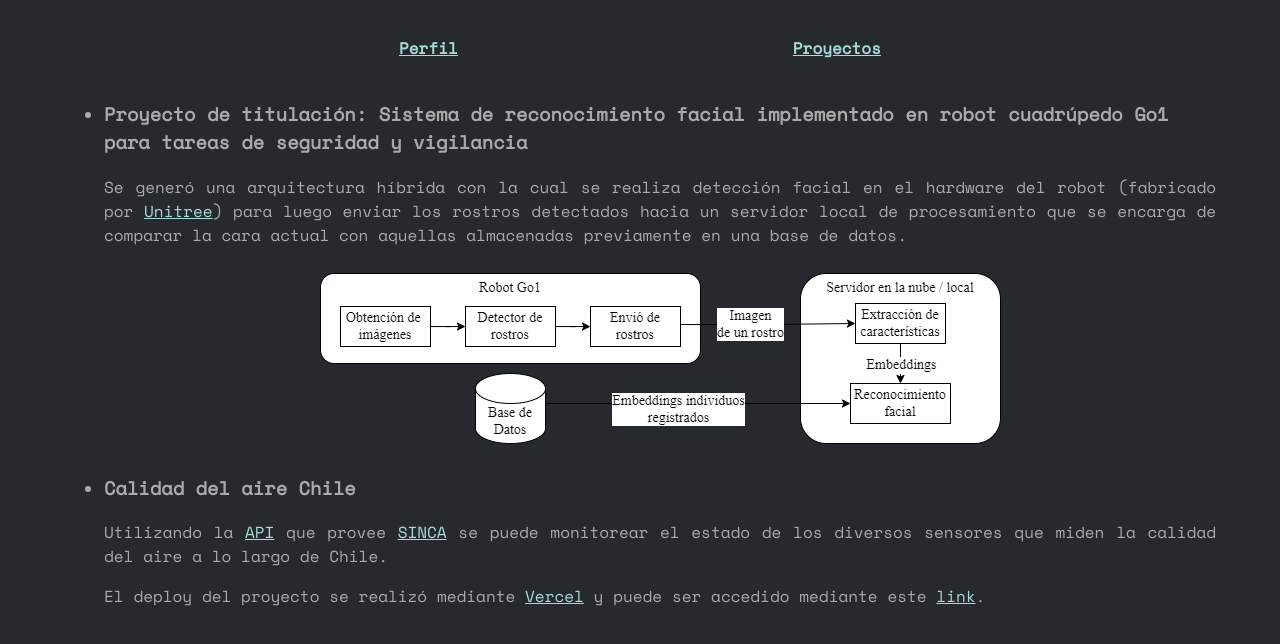
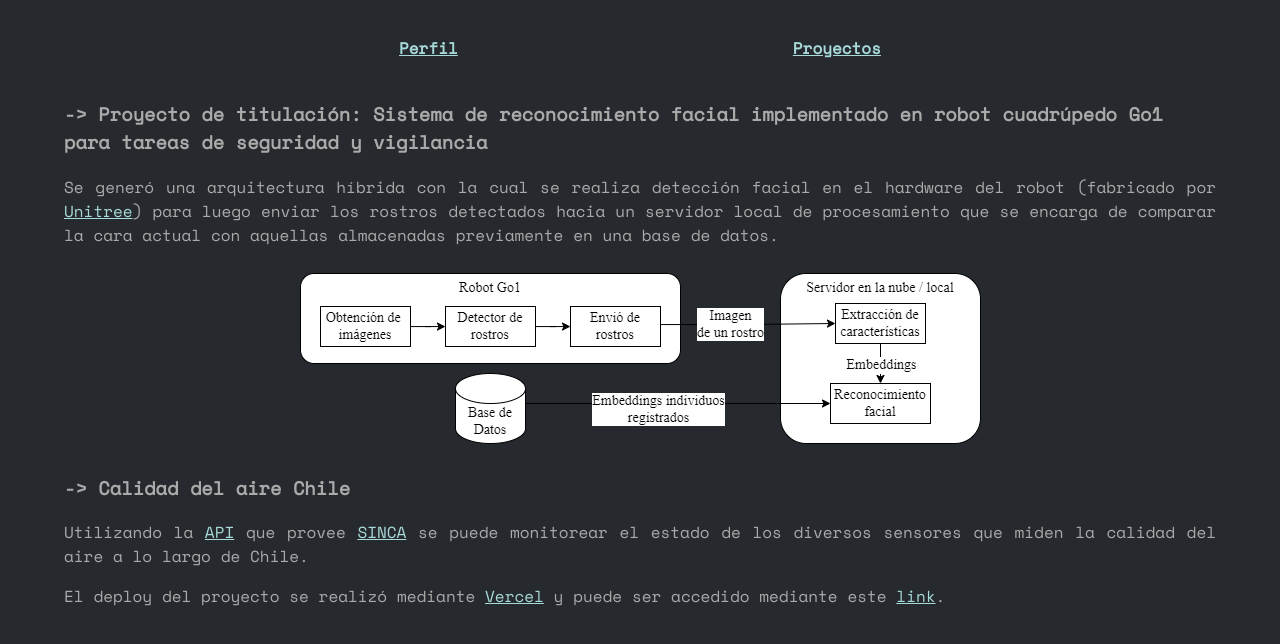
Before and after one commit to iwayato/iwayato.github.io, an Astro site: page /proyectos in a window 1280 px wide. Built offline with nearby package versions, Linux system fonts and the light colour scheme; Astro itself is replaced by a stand-in of ours.

Commit message:
Added rows to projects titles

```diff
--- a/src/pages/proyectos.astro
+++ b/src/pages/proyectos.astro
@@ -3,18 +3,15 @@ import Layout from "../layouts/Layout.astro";
 ---
 
 <Layout>
-    <ul>
-        <li>
-            <h3>Proyecto de titulación: Sistema de reconocimiento facial implementado en robot cuadrúpedo Go1 para tareas de seguridad y vigilancia</h3>
+    <h3> -> Proyecto de titulación: Sistema de reconocimiento facial implementado en robot cuadrúpedo Go1 para tareas de seguridad y vigilancia</h3>
     <p>
         Se generó una arquitectura híbrida con la cual se realiza detección facial en el hardware del robot (fabricado por <a href="https://shop.unitree.com/" target="_blank">Unitree</a>) para luego enviar los rostros detectados hacia un servidor local de procesamiento que se encarga de comparar la cara actual con aquellas almacenadas previamente en una base de datos.
     </p>
     <div>
         <img src="/arquitectura_general.png" alt="arquitectura_general">
     </div>
-        </li>
-        <li>
-            <h3>Calidad del aire Chile</h3>
+
+    <h3> -> Calidad del aire Chile</h3>
     <p>
         Utilizando la <a href="https://sinca.mma.gob.cl/index.php/json/listadomapa2k19/">API</a>
         que provee <a href="https://sinca.mma.gob.cl/">SINCA</a> se puede
@@ -24,8 +21,6 @@ import Layout from "../layouts/Layout.astro";
     <p>
         El deploy del proyecto se realizó mediante <a href="https://vercel.com/">Vercel</a> y puede ser accedido mediante este <a href="https://calidad-del-aire-chile.vercel.app/" target="_blank">link</a>.
     </p>
-        </li>
-    </ul>
 </Layout>
 
 <style>
```
Lines whose indentation alone changed are shown as unchanged.
